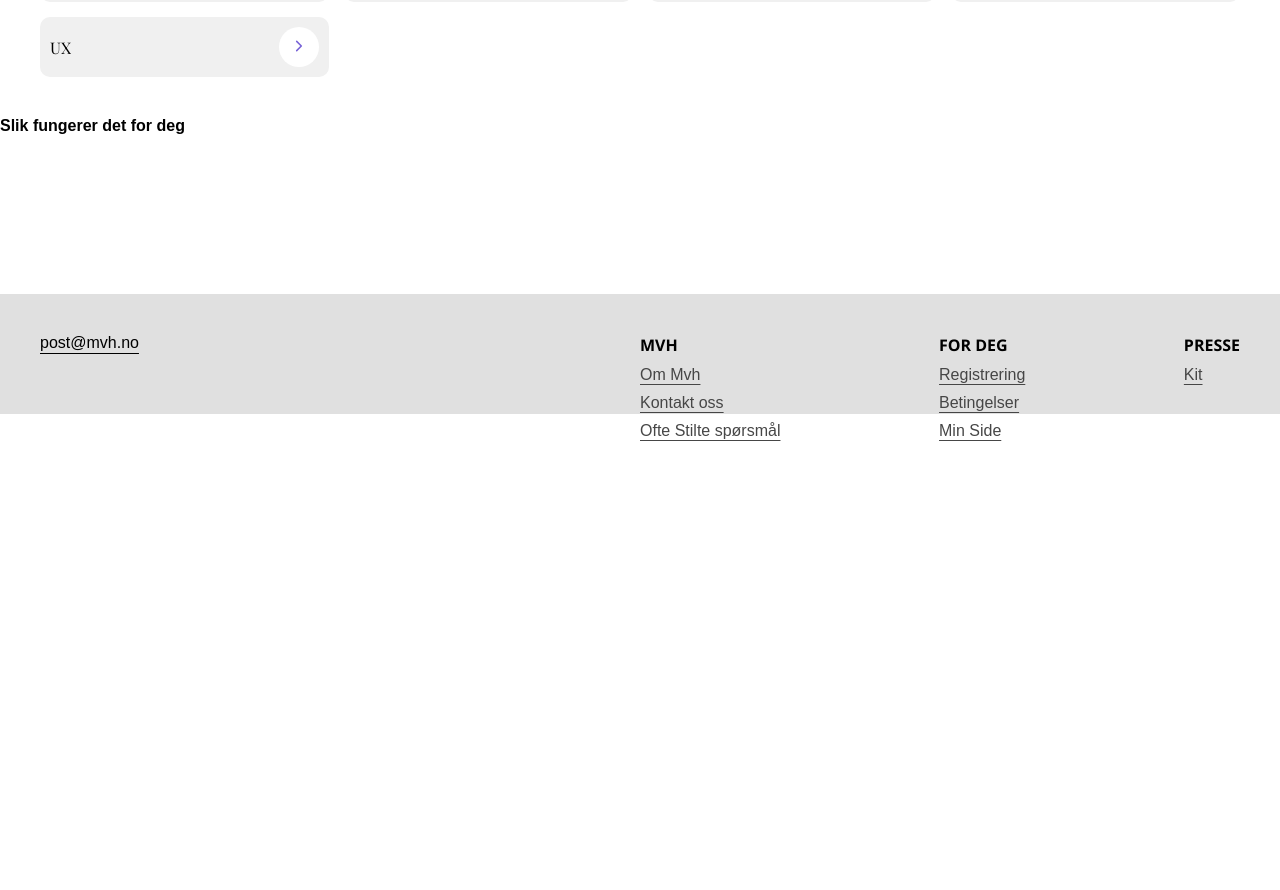
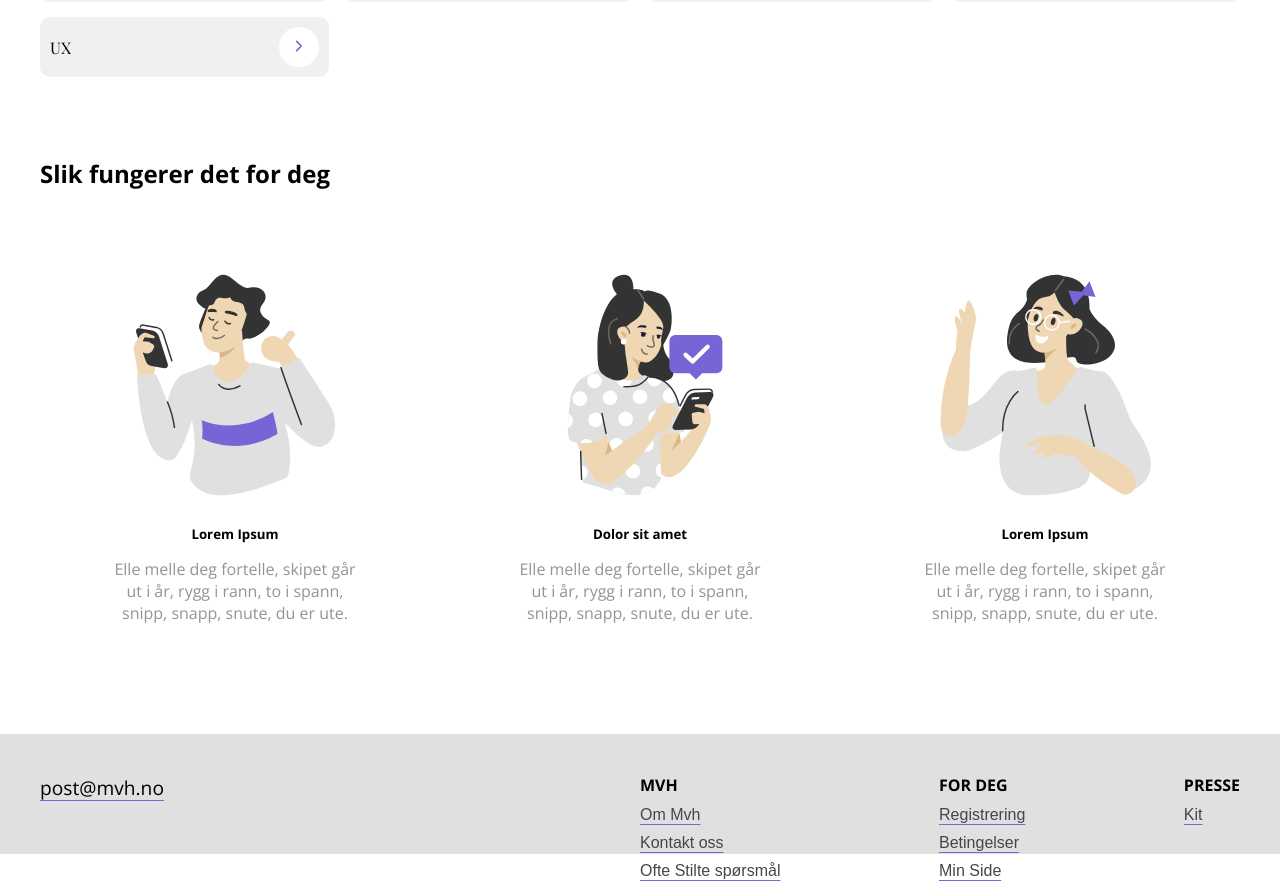
Before and after one commit to gabjcav/Mvh-oppgave, a React (Create React App) app: page / in a window 1280 px wide. Shown: the part 576-1466 px from the top of the page. Before the commit the page ends 1026 px from the top, so only its background shows below. Built offline with nearby package versions, Linux system fonts and the light colour scheme.

Commit message:
made howItWorksArr & own component

```diff
--- a/src/components/FooterContainer/index.scss
+++ b/src/components/FooterContainer/index.scss
@@ -1,4 +1,3 @@
-
 footer {
   display: grid;
   grid-template-columns: repeat(2, 1fr);
@@ -10,13 +9,15 @@ footer {
     color: black;
     text-decoration: underline;
     text-underline-offset: 5px;
-        text-decoration-color: var(--purple);
-        :visited{
+    text-decoration-color: var(--color-purple);
+    font-family: var(--sans-serif);
+    font-size: 1.2rem;
+    :visited {
       color: rgb(20, 20, 20);
     }
   }
 
-    .list-container{
+  .list-container {
     display: flex;
     flex-direction: row;
     justify-content: space-between;
@@ -28,19 +29,21 @@ footer {
         font-family: var(--sans-serif);
         font-weight: bold;
       }
-            a{
+      a {
         color: #464646;
         text-decoration: underline;
         text-underline-offset: 4px;
-                text-decoration-color: var(--purple);
+        text-decoration-color: var(--color-purple);
+        &:hover {
+          text-decoration: none;
         }
-
+      }
     }
   }
 
   @media (max-width: 768px) {
-        li{
-            font-size: .8rem;
+    li {
+      font-size: 0.8rem;
     }
   }
 }
--- a/src/components/HeaderContainer/index.scss
+++ b/src/components/HeaderContainer/index.scss
@@ -1,7 +1,5 @@
-
-
-header{
-    nav{
+header {
+  nav {
     padding: 20px;
     display: flex;
     flex-direction: row;
@@ -12,13 +10,13 @@ header{
       flex-direction: row;
       gap: 30px;
       align-items: center;
-            #faq-link{
-                font-size: .8rem;
+      #faq-link {
+        font-size: 0.8rem;
         color: black;
         text-decoration: underline;
-                text-decoration-color: var(--purple);
+        text-decoration-color: var(--color-purple);
         text-underline-offset: 4px;
-                &:visited{
+        &:visited {
           color: black;
         }
       }
@@ -32,14 +30,14 @@ header{
         align-items: center;
         border-radius: 15px;
         padding: 10px;
-                color: var(--purple);
-                border: 1px solid var(--purple);
-                transition: .2s ease;
-                img{
+        color: var(--color-purple);
+        border: 1px solid var(--color-purple);
+        transition: 0.2s ease;
+        img {
           padding: 5px;
         }
-                &:hover{
-                    background-color: var(--purple);
+        &:hover {
+          background-color: var(--color-purple);
           color: white;
         }
       }
--- /dev/null
+++ b/src/components/HowItWorksContainer/index.jsx
@@ -0,0 +1,45 @@
+import React from "react";
+import ill1 from "../../img/ill-1.svg";
+import ill2 from "../../img/ill-2.svg";
+import ill3 from "../../img/ill-3.svg";
+const HowItWorksContainer = () => {
+  let howItWorksArr = [
+    {
+      image: ill1,
+      title: "Lorem Ipsum",
+      description:
+        "Elle melle deg fortelle, skipet går ut i år, rygg i rann, to i spann, snipp, snapp, snute, du er ute.",
+    },
+    {
+      image: ill2,
+      title: "Dolor sit amet",
+      description:
+        "Elle melle deg fortelle, skipet går ut i år, rygg i rann, to i spann, snipp, snapp, snute, du er ute.",
+    },
+    {
+      image: ill3,
+      title: "Lorem Ipsum",
+      description:
+        "Elle melle deg fortelle, skipet går ut i år, rygg i rann, to i spann, snipp, snapp, snute, du er ute.",
+    },
+  ];
+
+  return (
+    <section id="how-it-works">
+      <h4>Slik fungerer det for deg</h4>
+      <div id="hiw-container">
+        {howItWorksArr.map((step) => {
+          return (
+            <article>
+              <img src={step.image} alt="decoration" />
+              <h5>{step.title}</h5>
+              <p>{step.description}</p>
+            </article>
+          );
+        })}
+      </div>
+    </section>
+  );
+};
+
+export default HowItWorksContainer;
--- a/src/components/MainContainer/index.jsx
+++ b/src/components/MainContainer/index.jsx
@@ -2,24 +2,14 @@ import React from "react";
 import "./index.scss";
 import HeroContainer from "../HeroContainer";
 import SubjectsContainer from "../SubjectsContainer";
+import HowItWorksContainer from "../HowItWorksContainer";
 
 const MainContainer = () => {
   return (
     <main>
       <HeroContainer />
-
       <SubjectsContainer />
-
-      {/* HOW IT WORKS SECTION BELOW */}
-
-      <section id="how-it-works">
-        <h4>Slik fungerer det for deg</h4>
-        <div id="hiw-container">
-          <article></article>
-          <article></article>
-          <article></article>
-        </div>
-      </section>
+      <HowItWorksContainer />
     </main>
   );
 };
--- a/src/components/MainContainer/index.scss
+++ b/src/components/MainContainer/index.scss
@@ -1,12 +1,40 @@
 main {
   min-height: 100vh;
 
-  #how-it-works-container {
+  #how-it-works {
     padding: 40px;
     h4 {
       font-family: var(--sans-serif);
-      margin-bottom: 2%;
       font-size: 1.5em;
+    }
+
+    #hiw-container {
+      display: grid;
+      grid-template-columns: repeat(auto-fit, minmax(250px, 1fr));
+      justify-content: center;
+      align-items: center;
+      gap: 15px;
+      margin: 0 auto;
+      article {
+        width: 100%;
+        display: flex;
+        padding: 70px;
+        gap: 15px;
+        justify-content: center;
+        align-items: center;
+        flex-direction: column;
+        h5 {
+          font-family: var(--sans-serif);
+        }
+        p {
+          text-align: center;
+          font-family: var(--sans-serif);
+          color: #949494;
+        }
+        img {
+          width: 100%;
+        }
+      }
     }
   }
 
--- a/src/components/SubjectsContainer/index.jsx
+++ b/src/components/SubjectsContainer/index.jsx
@@ -3,13 +3,13 @@ import "./index.scss";
 import iconArrow from "../../img/icon-arrow.svg";
 
 const SubjectsContainer = () => {
-  let subjects = ["Design", "Reklame", "Backend", "Frontend", "UX"];
+  let subjectsArr = ["Design", "Reklame", "Backend", "Frontend", "UX"];
 
   return (
     <section id="subjects">
       <h3>Mest etterspurte tema</h3>
       <div id="subjects-container">
-        {subjects.map((subject) => {
+        {subjectsArr.map((subject) => {
           return (
             <article>
               <p>{subject}</p>
```
Also changed, not shown: src/components/HowItWorksContainer/index.scss (added). Lines whose indentation alone changed are shown as unchanged.
